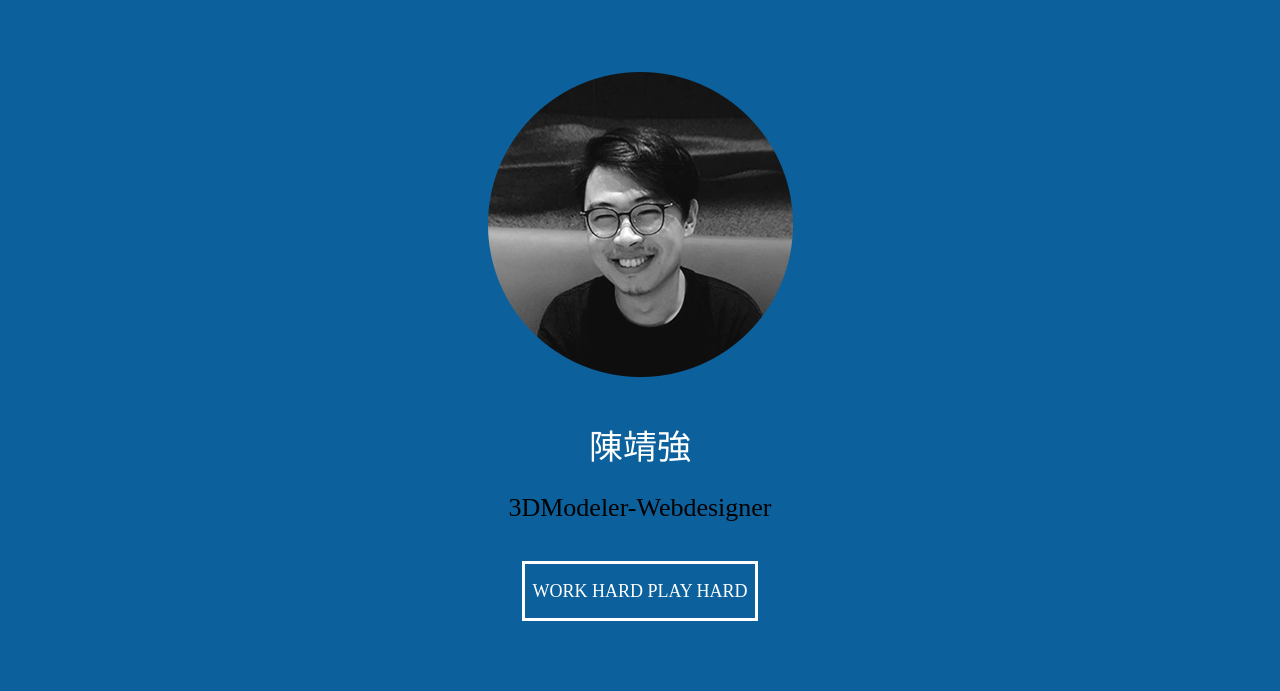
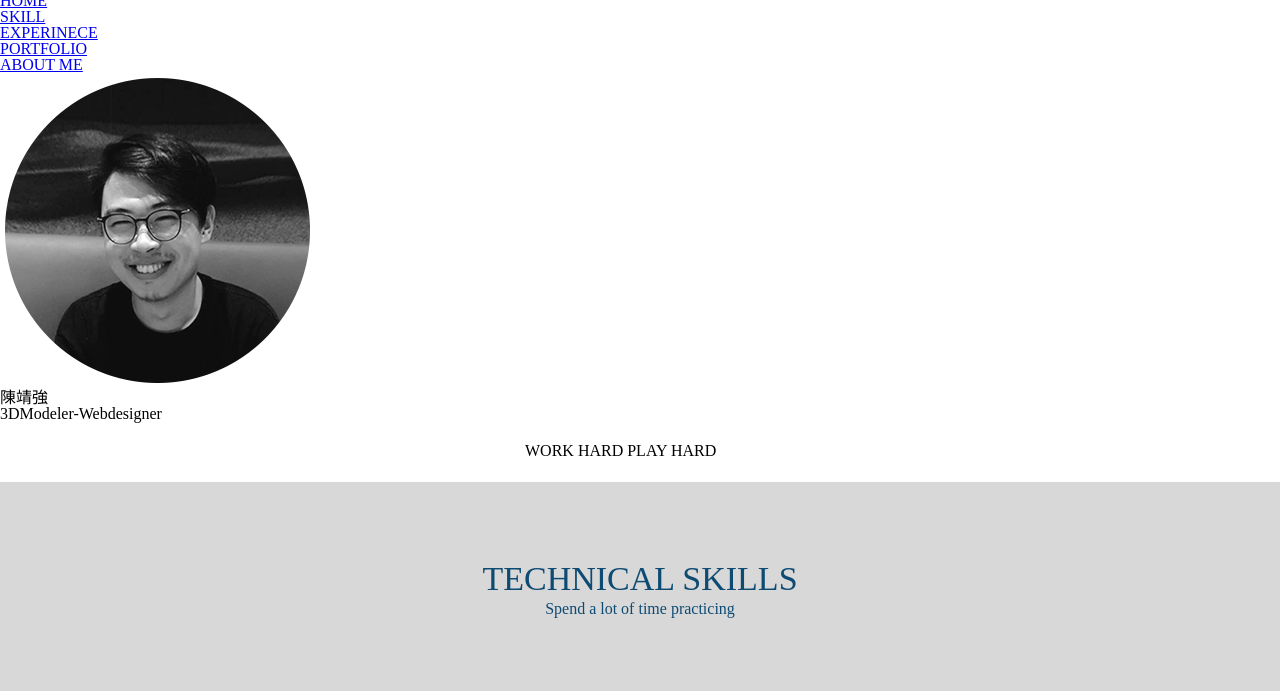
Before and after one commit to johnchan822/Interview, a plain HTML site: page index.html in a window 1280 px wide. Shown: the part 905-1596 px from the top of the page. Drawn offline with Linux system fonts and the light colour scheme.

Commit message:
Update johnchan.css

```diff
--- a/css/johnchan.css
+++ b/css/johnchan.css
@@ -1,125 +1,4 @@
 
-	top: 45%;
-	z-index: 2;
-	opacity: 0.5;
-}
-
-.menu{
-	background-color:#282a39;
-	width: 100%;
-}
-
-.menu ul{
-
-	text-align: center;
-	margin:auto;
-	width: 1000px;
-}
-
-.menu  li{
-
-
-display: inline-block;
-
-}
-
-
-
-
-
-
-.menu li a{
-		display:block;
-		text-decoration:none;
-		color:#e6e6e6;
-		font-size: 16px;
-		padding:23px;
-		transition: 0.2s ease;
-}
-
-
-
-.menu ul  a:hover{
-
-	background-color:#f48c15;
-	color:white;
-	transition: 0.2s ease;
-}
-
-
-#backtomenu{
-	bottom: 10px;
-	position: fixed;
-	right:10px;
-	z-index: 2;
-
-}
-
-
-
-
-
-.clearfix{
-
-clear:both;
-
-}
-
-
-
-
-
-.home{
-
-	background-color: #0c619d;
-	padding-top:70px;
-	padding-bottom: 80px;
-	width: 100%;
-
-}
-
-
-
-.picture img{
-	display:block;
-	margin:auto;
-
-}
-
-.home h1{
-
-font-family:Microsoft JhengHei;
-text-align: center;
-color:white;
-margin-top:50px;
-font-size:34px;
-
-}
-
-
-.home h2{
-
-
-text-align: center;
-color:black;
-margin-top:30px;
-font-size:26px;
-margin-bottom:40px;
-}
-
-
-
-
-
-.home h3{
-
-color:white;
-text-align: center;
-
-
-font-size:18px;
-
-}
 
 .abox{
 	padding-top: 18px;
```
